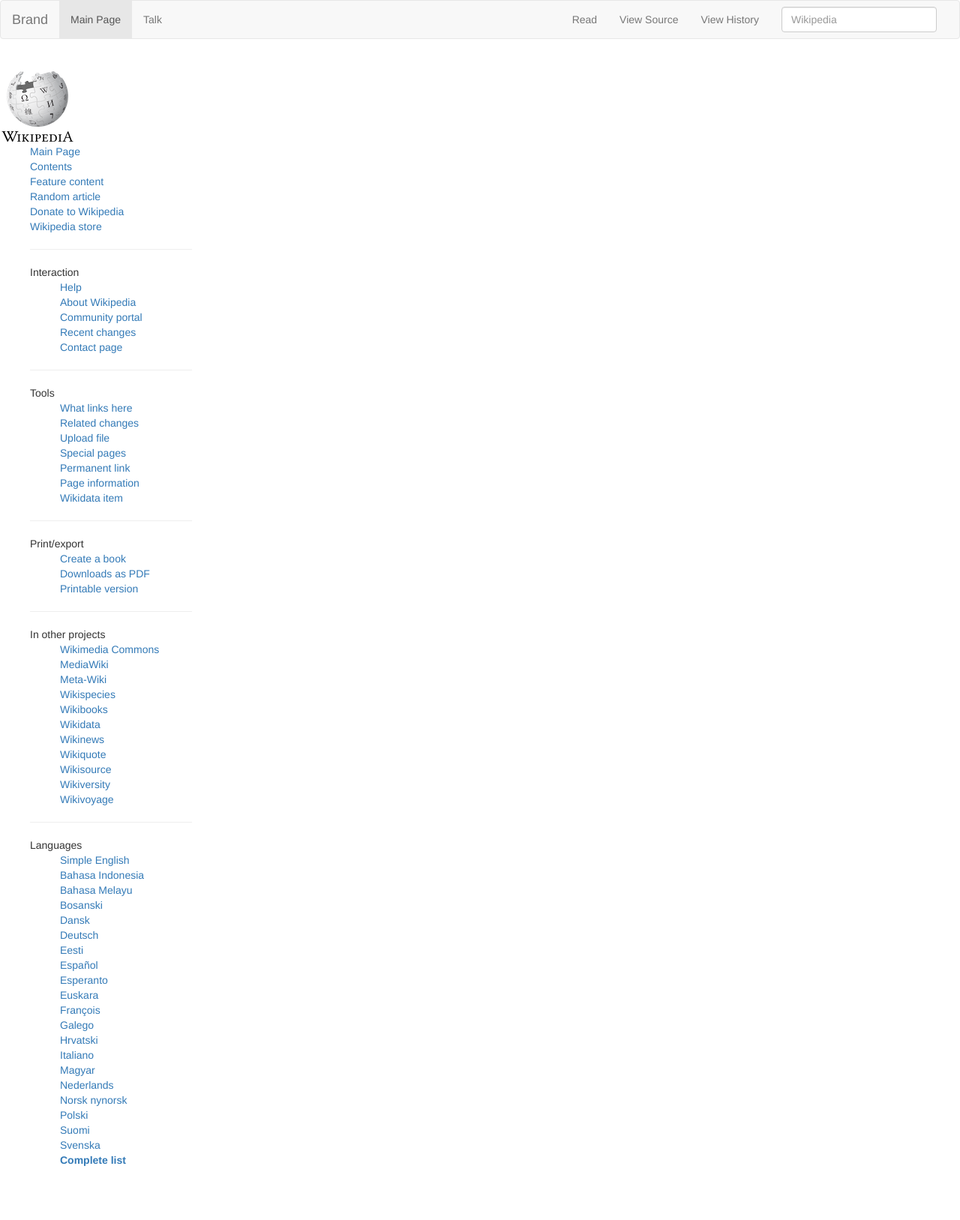
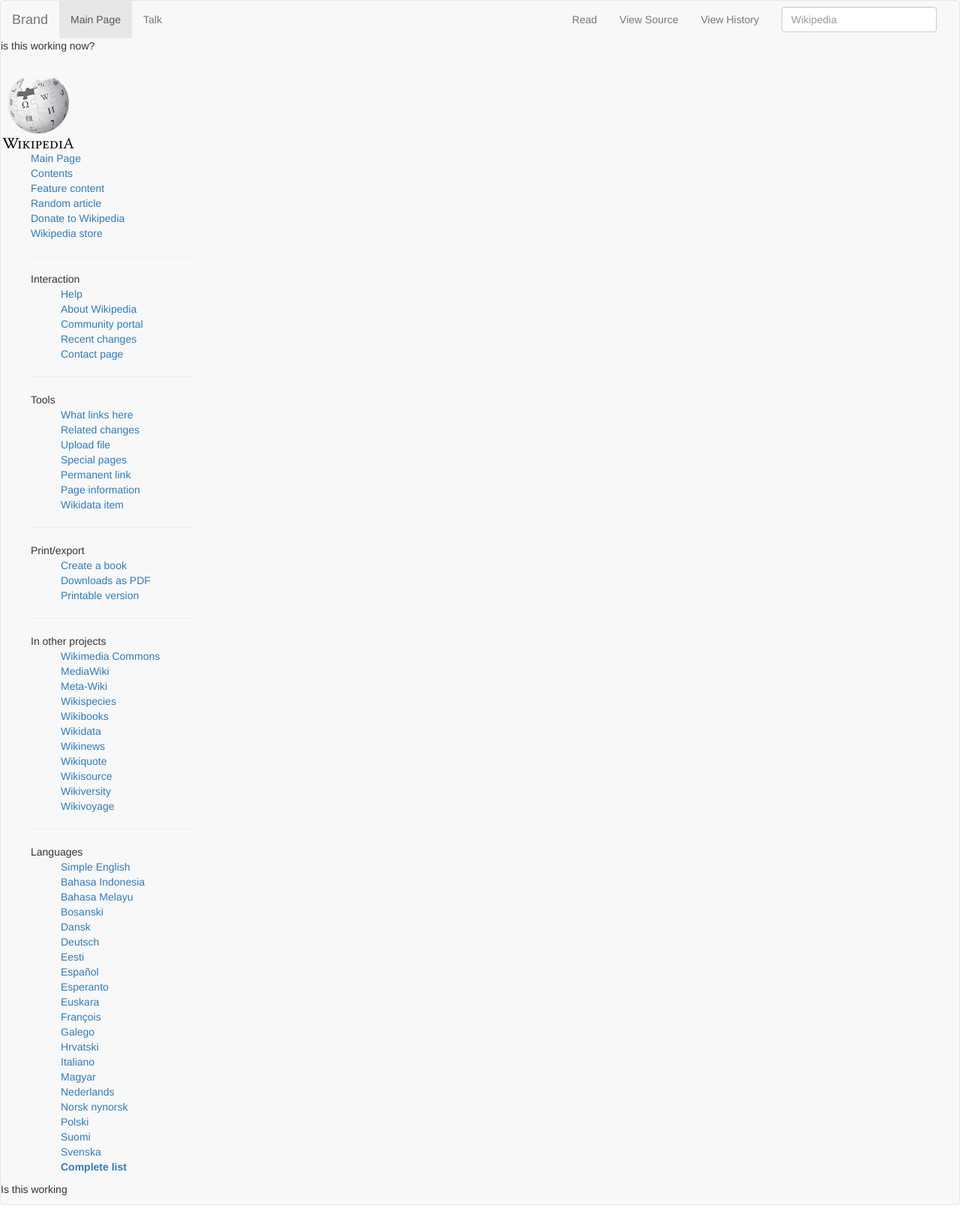
Before and after one commit to ByronB81/Mock-Wiki, a plain HTML site: page index.html in a window 1280 px wide. Shown: the whole page at 75% size. Before the commit the page ends 1567 px from the top, so only its background shows below. Drawn offline with nearby package versions, Linux system fonts and the light colour scheme.

Commit message:
Tested main body, stumped, going to bed

```diff
--- a/index.html
+++ b/index.html
@@ -38,8 +38,10 @@
       </ul>
     </div><!-- /.navbar-collapse -->
   </div><!-- /.container-fluid -->
-</nav>
 
+<p>is this working now?</p>
+
+    <!-- /sidebar -->
 <nav class="w3-sidenav w3-white w3-card-2" style="width:20%">
   <br>
     <img src="img/wiki.png" alt="Wikipdeia Logo">
@@ -116,13 +118,10 @@
       <li><a href="#">Suomi</a></li>
       <li><a href="#">Svenska</a></li>
       <li class="big"><a href="#">Complete list</a></li>
-
     </ul>
-
-
   </ul>
 </nav>
-
+<p>Is this working</p>
 
     </body>
   </html>
```
